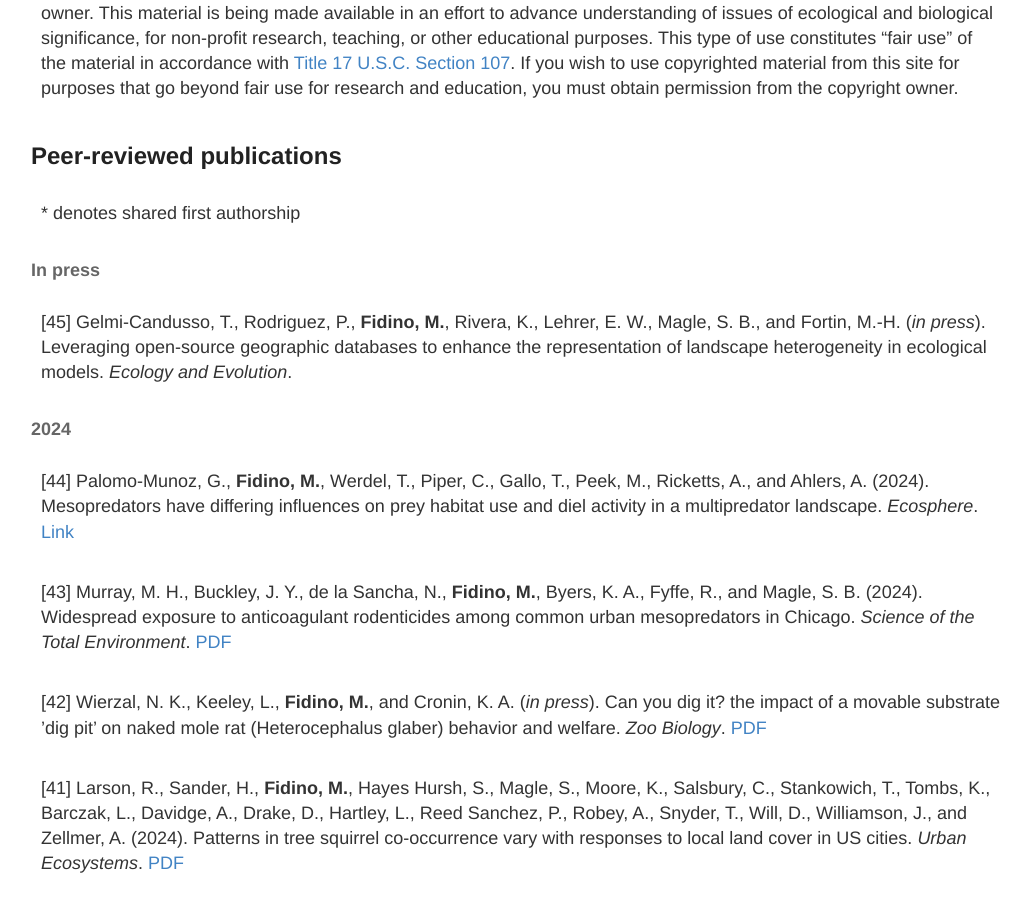
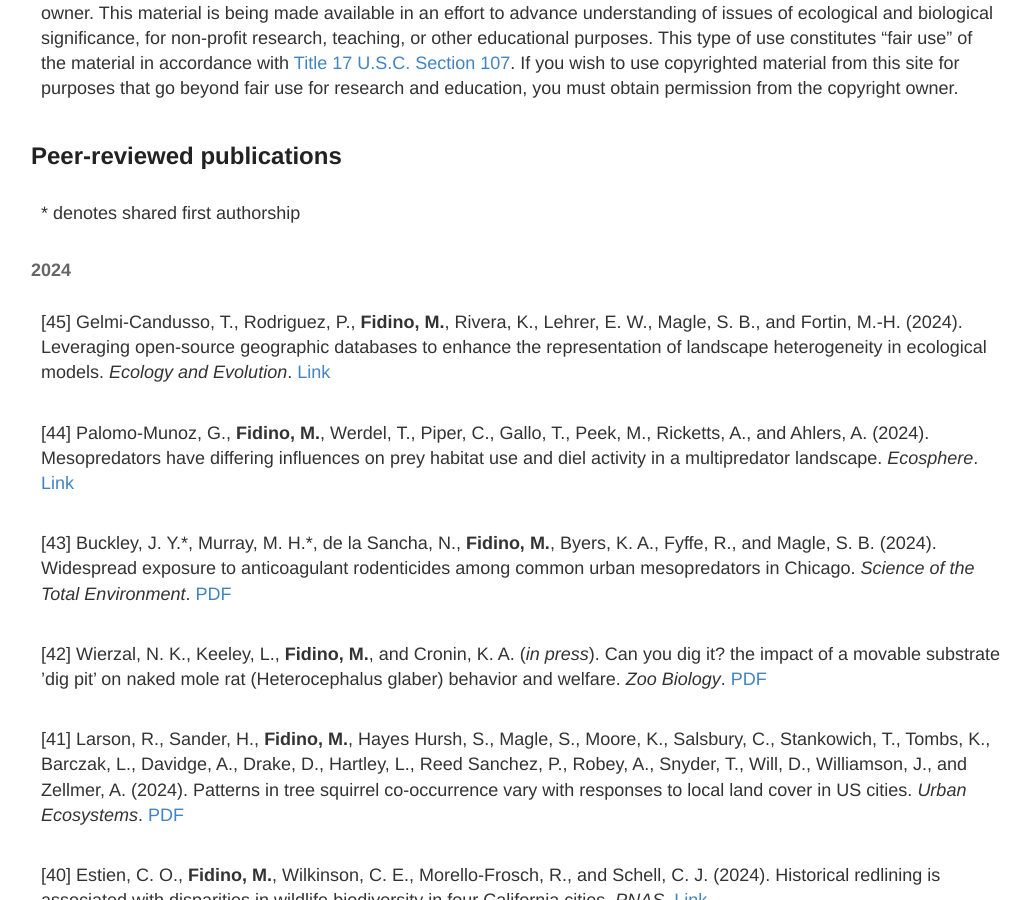
Before and after one commit to mfidino/mfidino.github.io, a Jekyll site: the page built from publications.md, in a window 1280 px wide and 900 px high, scrolled down 286 px. Shown: the whole window, without its empty margins (119-1150 px from the left). Built offline with Jekyll 4.4.1, drawn with Linux system fonts in a browser that asks for light colours.

Commit message:
updated publications

```diff
--- a/publications.md
+++ b/publications.md
@@ -14,16 +14,13 @@ This site contains copyrighted material, the use of which has not always been sp
 
 <sup>\*</sup> denotes shared first authorship
 
-#### In press
+#### 2024
 
-[45] Gelmi-Candusso, T., Rodriguez, P., **Fidino, M.**, Rivera, K., Lehrer, E. W., Magle, S. B., and Fortin, M.-H. (*in press*). Leveraging open-source geographic databases to enhance the representation of landscape heterogeneity in ecological models. *Ecology and Evolution*.
-
-
-#### 2024
+[45] Gelmi-Candusso, T., Rodriguez, P., **Fidino, M.**, Rivera, K., Lehrer, E. W., Magle, S. B., and Fortin, M.-H. (2024). Leveraging open-source geographic databases to enhance the representation of landscape heterogeneity in ecological models. *Ecology and Evolution*. [Link](https://onlinelibrary.wiley.com/doi/full/10.1002/ece3.70402)
 
 [44] Palomo-Munoz, G., **Fidino, M.**, Werdel, T., Piper, C., Gallo, T., Peek, M., Ricketts, A., and Ahlers, A. (2024). Mesopredators have differing influences on prey habitat use and diel activity in a multipredator landscape. *Ecosphere*. [Link](https://esajournals.onlinelibrary.wiley.com/doi/10.1002/ecs2.70006)
 
-[43] Murray, M. H., Buckley, J. Y., de la Sancha, N., **Fidino, M.**, Byers, K. A., Fyffe, R., and Magle, S. B. (2024). Widespread exposure to anticoagulant rodenticides among common urban mesopredators in Chicago. *Science of the Total Environment*. [PDF](../public/Murray_meso_2024.pdf)
+[43]  Buckley, J. Y.<sup>\*</sup>, Murray, M. H.<sup>\*</sup>, de la Sancha, N., **Fidino, M.**, Byers, K. A., Fyffe, R., and Magle, S. B. (2024). Widespread exposure to anticoagulant rodenticides among common urban mesopredators in Chicago. *Science of the Total Environment*. [PDF](../public/Murray_meso_2024.pdf)
 
 [42] Wierzal, N. K., Keeley, L., **Fidino, M.**, and Cronin, K. A. (*in press*). Can you dig it? the impact of a movable substrate ’dig pit’ on naked mole rat (Heterocephalus glaber) behavior and welfare. *Zoo Biology*. [PDF](../public/Wierzal_2024.pdf)
 
```
Also changed, not shown: 1 other file.
